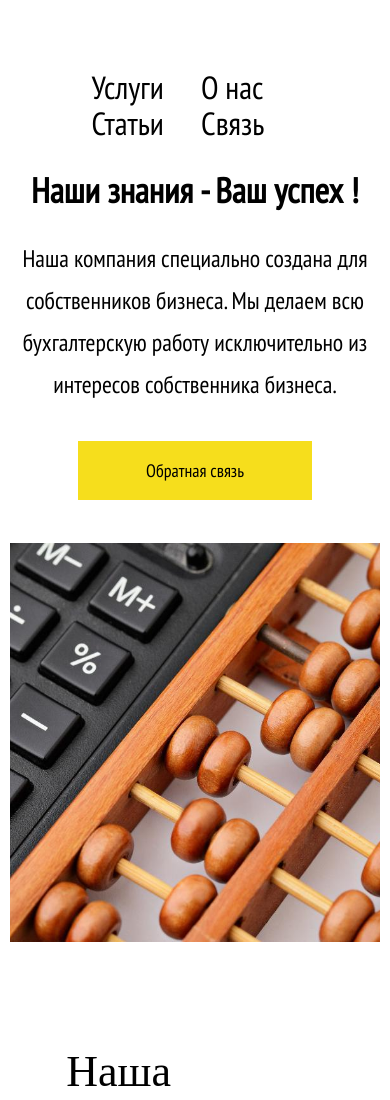
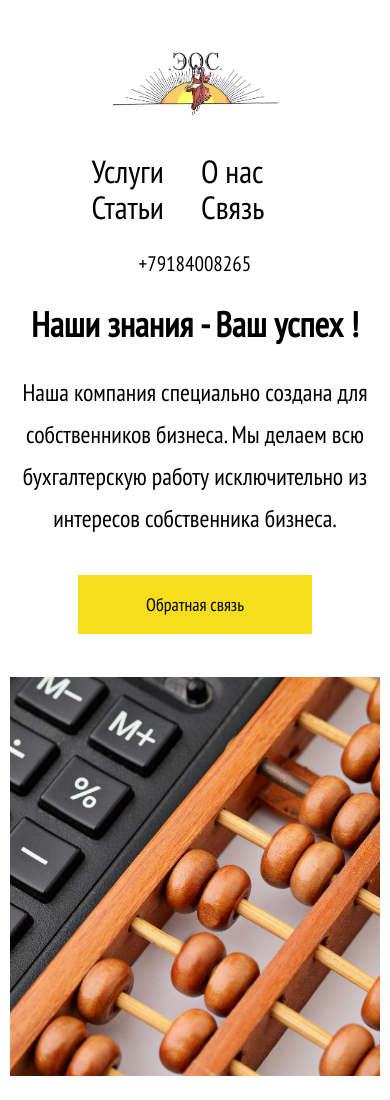
Before and after one commit to olddeala89/eoswebsite, a plain HTML site: page index.html in a window 390 px wide. Shown: the top 1100 px of the page. Drawn offline with Linux system fonts and the light colour scheme.

Commit message:
Add files via upload

```diff
--- a/styles/style.css
+++ b/styles/style.css
@@ -612,6 +612,43 @@ a {
 }
 
 @media screen and (max-width: 616px) {
+    .logo {
+        display: block;
+        margin-left: auto;
+        margin-right: auto;
+        margin-top: 40px;
+        visibility: unset;
+        width: 165px;
+        height: 75px;
+    }
+
+    .cta {
+        visibility: unset;
+        display: block;
+        width: 113px;
+        height: 30px;
+        margin-top: 20px;
+        margin-left: auto;
+        margin-right: auto;
+    }
+
+    .cta_button {
+        visibility: hidden;
+        width: 0px;
+        height: 0px;
+        margin: 0;
+    }
+
+    .number {
+        display: block;
+        visibility: unset;
+        font-size: 21px;
+        font-weight: 400;
+        line-height: 35px;
+        width: 113px;
+        height: 30px;
+    }
+
     .footer {
         display: block;
     }
```
